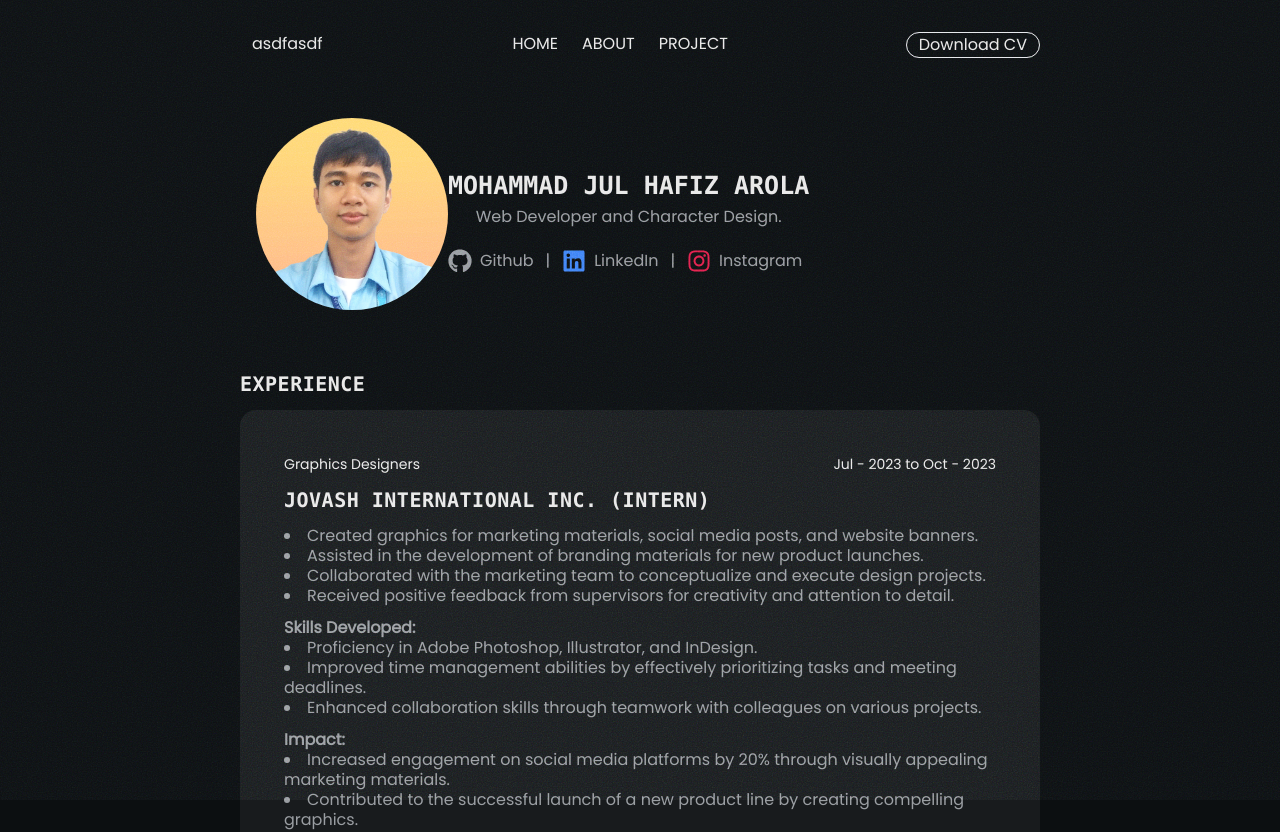
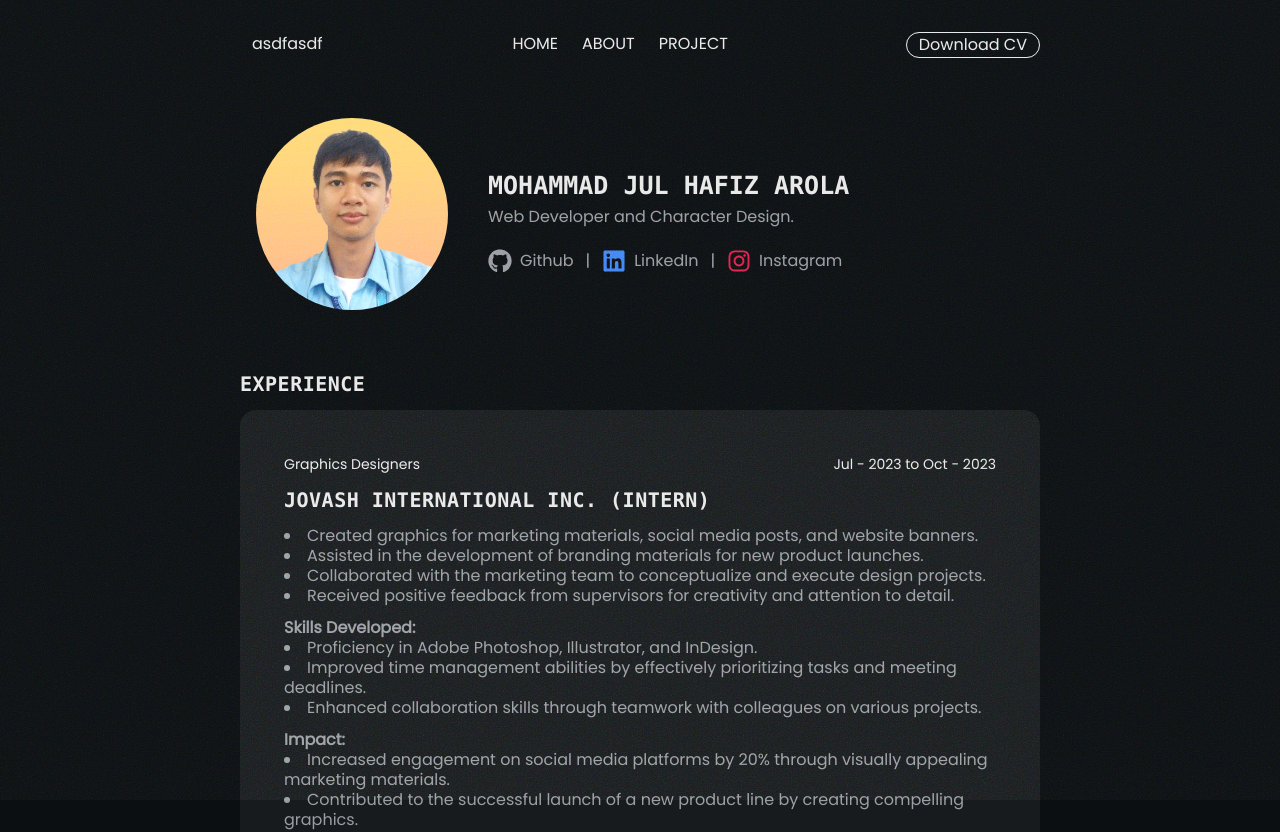
Before and after one commit to HydroKaido/Portfolio, a React (Vite) app: page / in a window 1280 px wide. Shown: the top 832 px of the page. Built offline with nearby package versions, Linux system fonts and the light colour scheme.

Commit message:
(Fix) Name Fix

```diff
--- a/src/components/Home_Components/Profile_Components/index.tsx
+++ b/src/components/Home_Components/Profile_Components/index.tsx
@@ -19,7 +19,7 @@ function Profile() {
                 </div>
               </div>
               <div className="sm:flex sm:justify-center sm:items-center ">
-                <div className="text-center">
+                <div className="max-md:text-center sm: mx-10">
                   <div className="mb-2">
                     <h2 className=" text-[25px] font-bold text-white/90 font-mono ">MOHAMMAD JUL HAFIZ AROLA
                     </h2>
```
